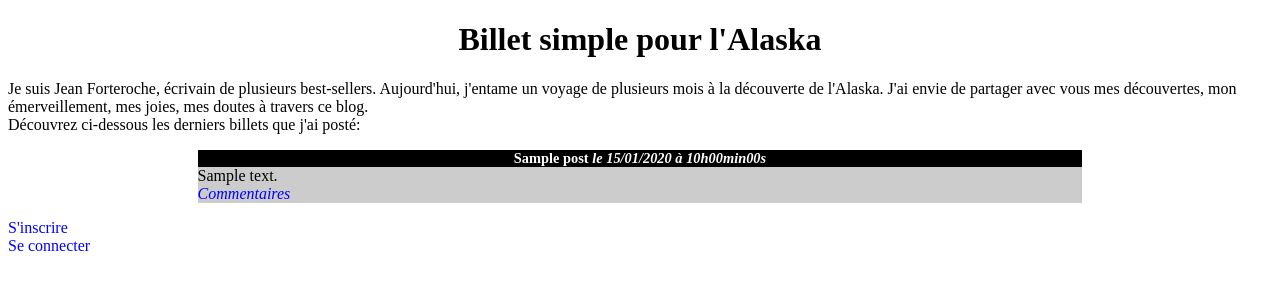
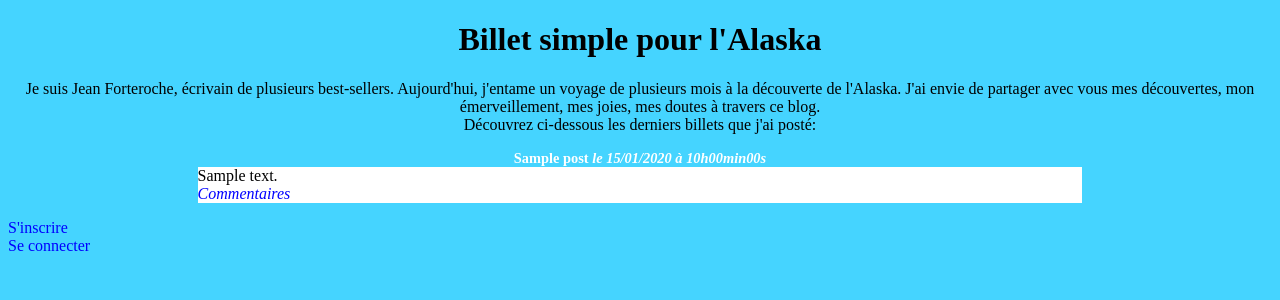
Before and after one commit to mentzelia/projet4, a PHP site: page / in a window 1280 px wide. Shown: the top 300 px of the page. Run offline with PHP 8.4, Linux system fonts and the light colour scheme; tables that the repository leaves empty or names only in its code hold one stand-in row (values such as "Sample post").

Commit message:
ajout de css fond + couleur titre

```diff
--- a/public/css/style.css
+++ b/public/css/style.css
@@ -1,17 +1,21 @@
+body
+{
+    background-color:#45D4FF;
+}
+
 h1, h3
 {
     text-align:center;
 }
 h3
 {
-    background-color:black;
-    color:white;
+    color:#FFFFFF;
     font-size:0.9em;
     margin-bottom:0px;
 }
 .news p
 {
-    background-color:#CCCCCC;
+    background-color:#FFFFFF;
     margin-top:0px;
 }
 .news
@@ -25,3 +29,15 @@ a
     text-decoration: none;
     color: blue;
 }
+
+.introduction
+{
+    text-align: center;
+}
+
+form
+{
+    display: flex;
+    flex-flow: row wrap;
+    justify-content: center;
+}
--- a/view/frontend/listPostsView.php
+++ b/view/frontend/listPostsView.php
@@ -2,7 +2,7 @@
 
 <?php ob_start(); ?>
 <h1>Billet simple pour l'Alaska</h1>
-<p>Je suis Jean Forteroche, écrivain de plusieurs best-sellers.
+<p class="introduction">Je suis Jean Forteroche, écrivain de plusieurs best-sellers.
     Aujourd'hui, j'entame un voyage de plusieurs mois à la découverte de l'Alaska. J'ai envie de partager avec vous mes découvertes, mon émerveillement, mes joies, mes doutes à travers ce blog.<br/>Découvrez ci-dessous les derniers billets que j'ai posté:</p>
 
 
```
